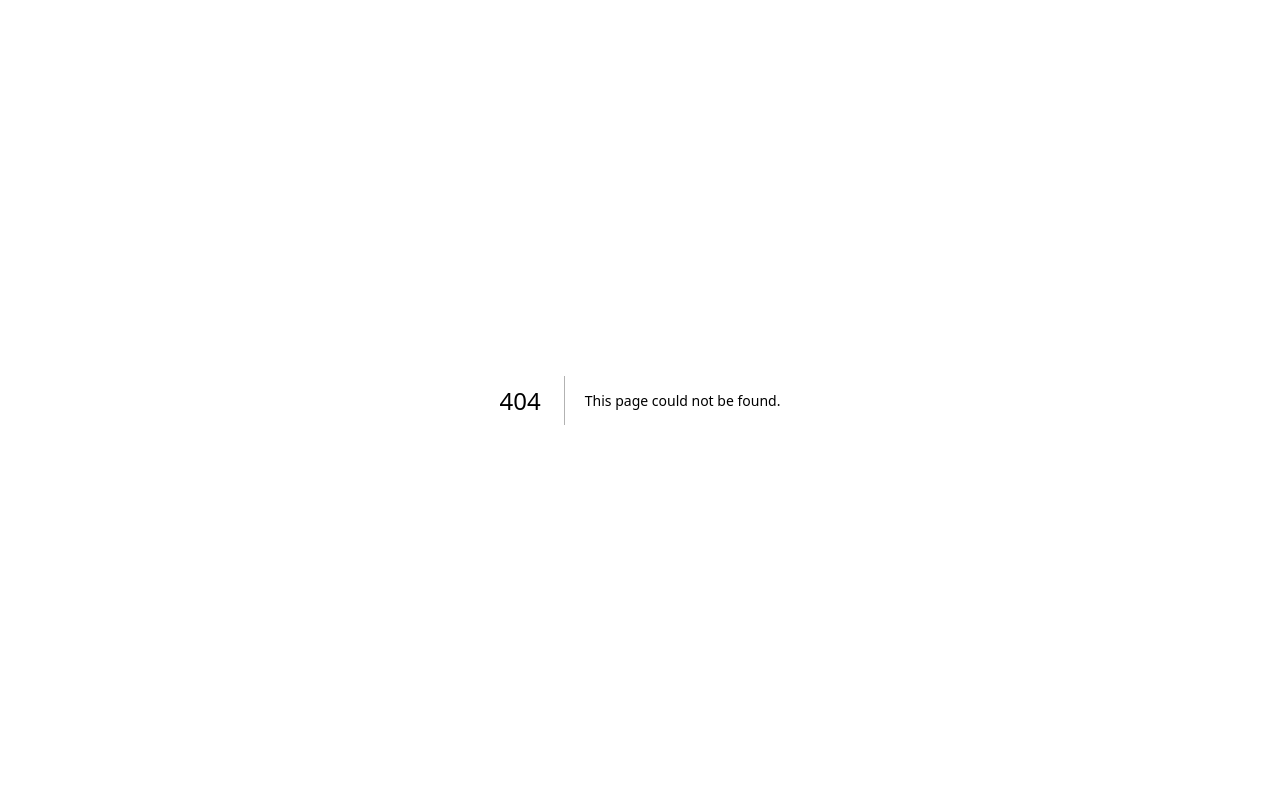
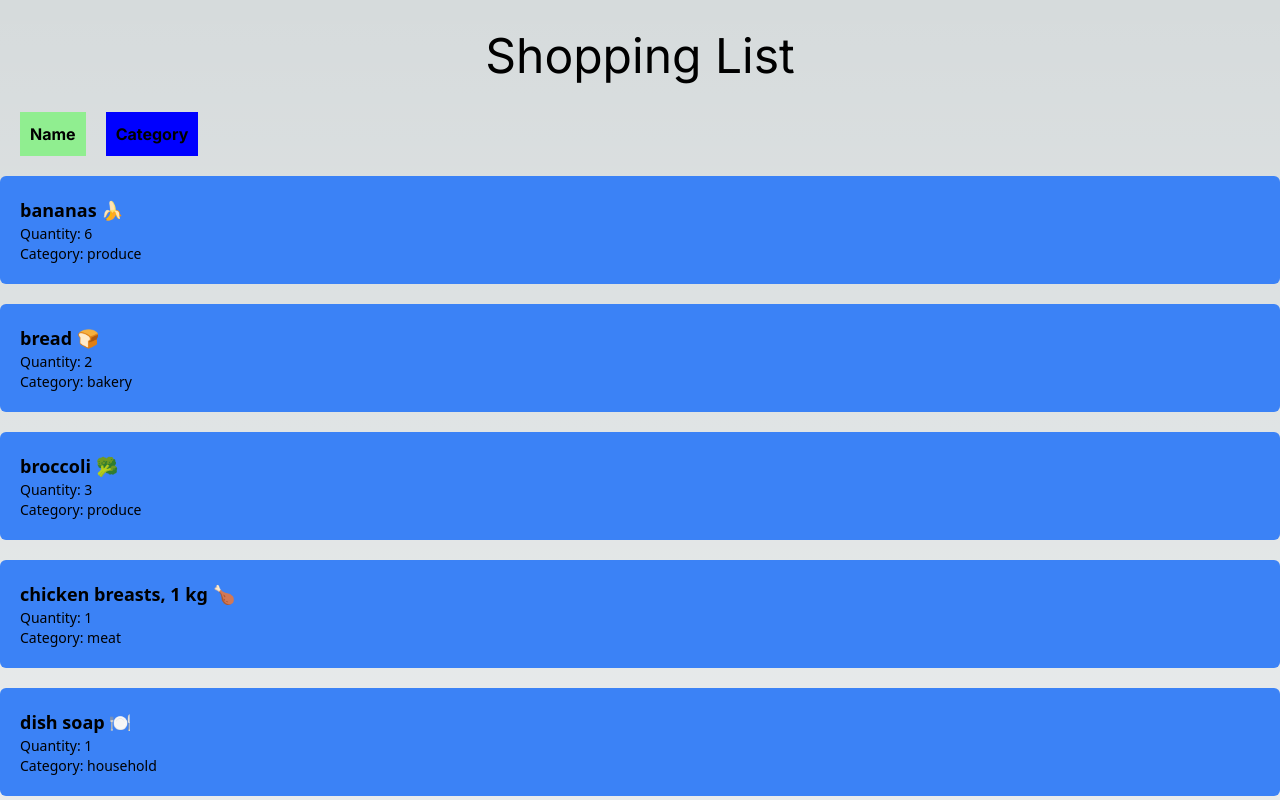
Before and after one commit to Nishit1710/cprg306-assignments, a Next.js app: page /week-5 in a window 1280 px wide. Before the commit this address had no page. Shown: the top 800 px of the page. Built offline with nearby package versions, Linux system fonts and the light colour scheme.

Commit message:
app-5 added

```diff
--- a/app/page.js
+++ b/app/page.js
@@ -14,6 +14,8 @@ export default function Page() {
         <Link href="week-3"> Week 3 Assignments</Link></li>
         <li className="bg-green-500 shadow-lg p-5 mb-10 rounded-md">
         <Link href="week-4"> Week 4 Assignments</Link></li>
+        <li className="bg-purple-500 shadow-lg p-5 mb-10 rounded-md">
+        <Link href="week-5"> Week 5 Assignments</Link></li>
         </div>
       </div></ul>
     </main>
--- /dev/null
+++ b/app/week-5/item-list.js
@@ -0,0 +1,40 @@
+"use client";
+import { useState } from 'react';
+import Item from "./item.js";
+import items from "./items.json";
+
+const ItemList = () => {
+    const [sortBy, setSortBy] = useState('name');
+
+    const sortItems = () => {
+            return items.sort((a,b) => {
+                if(sortBy === 'name') {
+                    return a.name.localeCompare(b.name);
+                } else if (sortBy === 'category') {
+                    return a.category.localeCompare(b.category);
+                }
+                return 0;
+            });
+        };
+        const handleSortChange = (newSortBy) => {
+            setSortBy (newSortBy);
+        };
+        return (
+            <div>
+                <div>
+                    <button onClick = {() => handleSortChange('name')}
+                    style ={{ marginLeft:'20px',  marginBottom:'20px', backgroundColor: sortBy === 'name' ? 'lightgreen':'cyan', padding: '10px', fontSize:'16px', fontWeight: 'bold'}}> Name
+                    </button>
+                    <button onClick ={()=>handleSortChange ('category')}
+                    style={{display:'content',  marginBottom:'20px', marginLeft:'20px', backgroundColor: sortBy==='category'? 'red': 'blue', padding: '10px', fontSize:'16px', fontWeight: 'bold' }} > Category </button>
+
+                </div>
+                <ul>
+                    {sortItems().map( item => (
+                        <Item  key={item.id} {...item} />
+                    ))}
+                </ul>
+            </div>
+        );
+    };
+export default ItemList;
--- /dev/null
+++ b/app/week-5/item.js
@@ -0,0 +1,15 @@
+import React from 'react';
+
+const Item = ({ name, quantity, category }) => {
+  return (
+    <li className="bg-blue-500 p-5 mb-5 rounded-md">
+      <div className="font-sans">
+        <p className="text-lg font-bold">{name}</p>
+        <p className="text-sm text-white-500">Quantity: {quantity}</p>
+        <p className="text-sm text-white-500">Category: {category}</p>
+      </div>
+    </li>
+  );
+};
+
+export default Item;
--- /dev/null
+++ b/app/week-5/items.json
@@ -0,0 +1,74 @@
+[
+    {
+      "id": "1h2GJKH12gkHG31h1H",
+      "name": "milk, 4 L 🥛",
+      "quantity": 1,
+      "category": "dairy"
+    },
+    {
+      "id": "2KJH3k2j3H1k2J3K1H",
+      "name": "bread 🍞",
+      "quantity": 2,
+      "category": "bakery"
+    },
+    {
+      "id": "3h2KJH3k2j3H1k2J3",
+      "name": "eggs, dozen 🥚",
+      "quantity": 2,
+      "category": "dairy"
+    },
+    {
+      "id": "4k2J3K1H2GJKH12gk",
+      "name": "bananas 🍌",
+      "quantity": 6,
+      "category": "produce"
+    },
+    {
+      "id": "5H1h1H2KJH3k2j3H",
+      "name": "broccoli 🥦",
+      "quantity": 3,
+      "category": "produce"
+    },
+    {
+      "id": "6H1k2J3K1H2GJKH1",
+      "name": "chicken breasts, 1 kg 🍗",
+      "quantity": 1,
+      "category": "meat"
+    },
+    {
+      "id": "7gkHG31h1H2KJH3k",
+      "name": "pasta sauce 🍝",
+      "quantity": 3,
+      "category": "canned goods"
+    },
+    {
+      "id": "8j3H1k2J3K1H2GJK",
+      "name": "spaghetti, 454 g 🍝",
+      "quantity": 2,
+      "category": "dry goods"
+    },
+    {
+      "id": "9H12gkHG31h1H2KJ",
+      "name": "toilet paper, 12 pack 🧻",
+      "quantity": 1,
+      "category": "household"
+    },
+    {
+      "id": "10H3k2j3H1k2J3K1",
+      "name": "paper towels, 6 pack",
+      "quantity": 1,
+      "category": "household"
+    },
+    {
+      "id": "11k2J3K1H2GJKH12",
+      "name": "dish soap 🍽️",
+      "quantity": 1,
+      "category": "household"
+    },
+    {
+      "id": "12GJKH12gkHG31h1",
+      "name": "hand soap 🧼",
+      "quantity": 4,
+      "category": "household"
+    }
+  ]
--- /dev/null
+++ b/app/week-5/page.js
@@ -0,0 +1,15 @@
+import React from 'react';
+import ItemList from "./item-list.js";
+
+export default function Page() {
+  return (
+    <main>
+      <div className= "flex justify-center">
+      <div className="py-8">
+      <div className="text-5xl">
+      <h1>Shopping List</h1>
+      </div></div></div>
+      <ItemList />
+    </main>
+  );
+};
```
